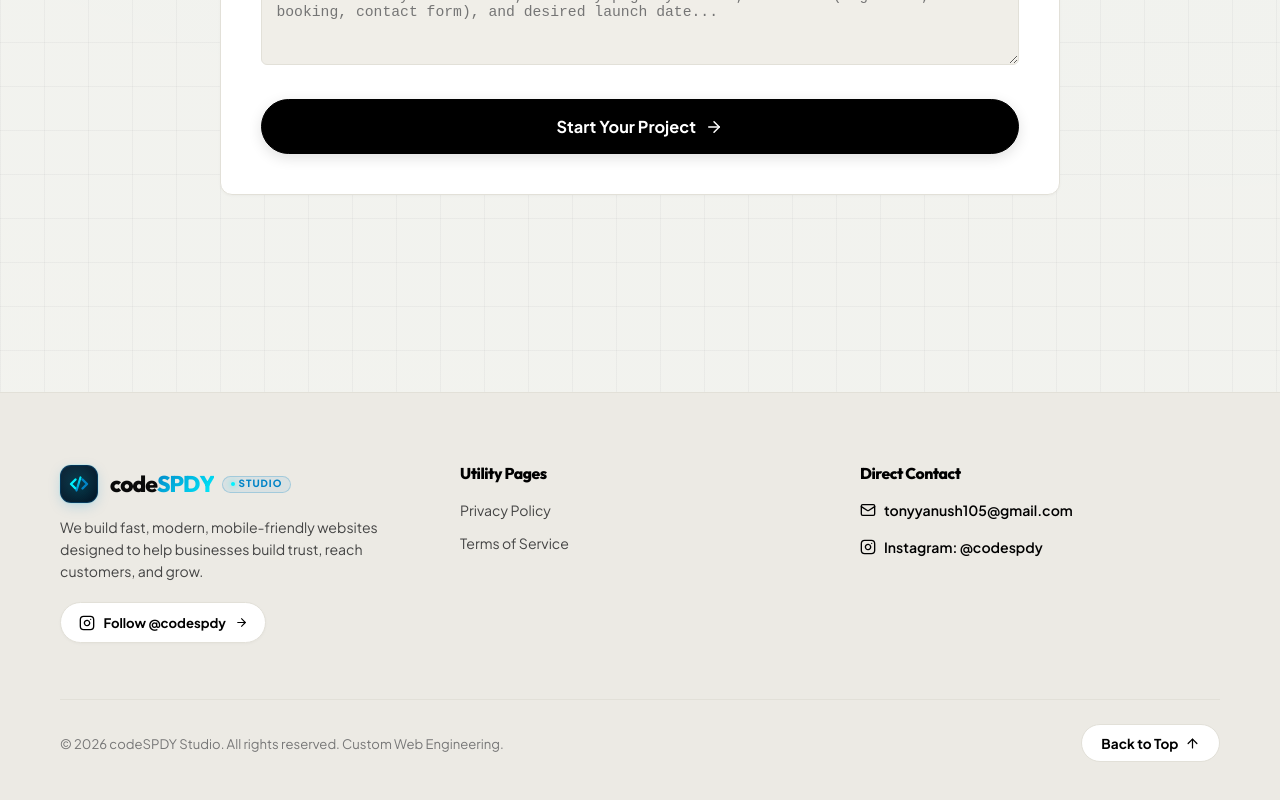
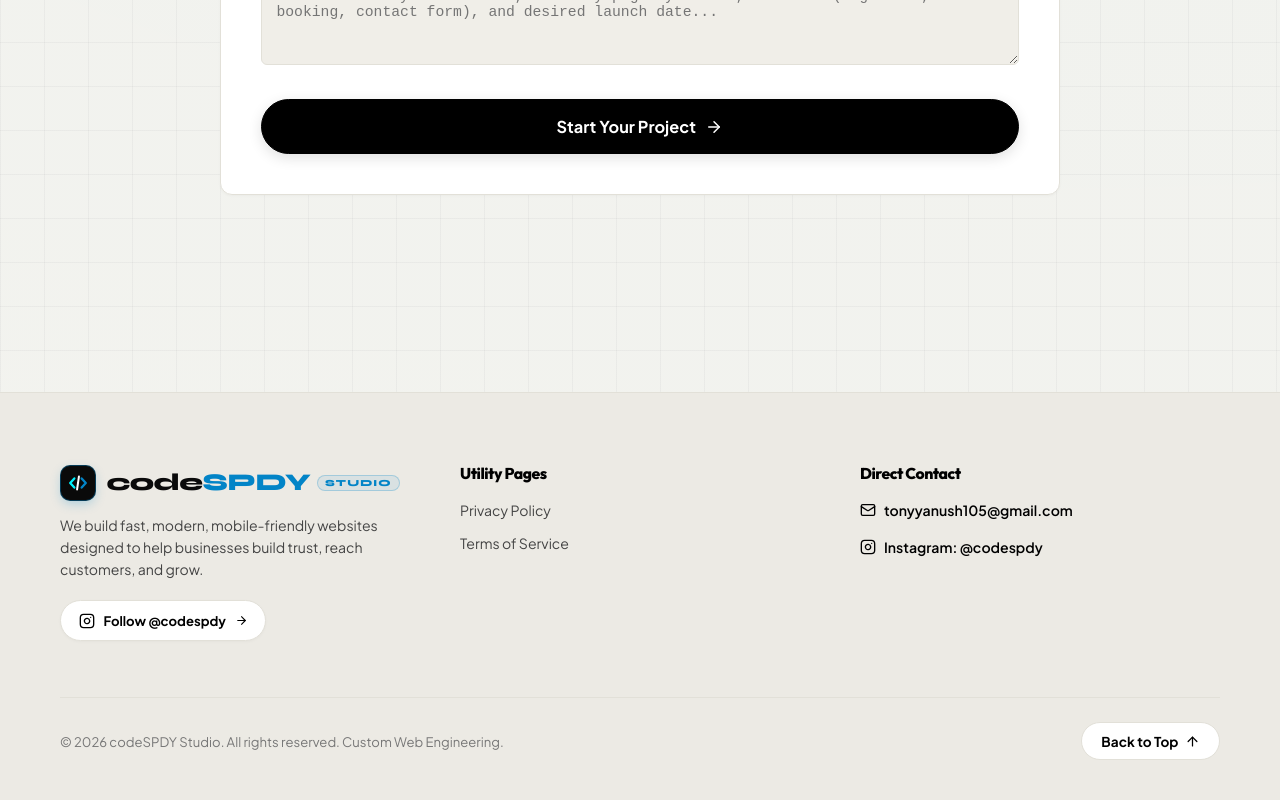
Before and after one commit to don-yanush25/codespdy, a React (Vite) app: page / in a window 1280 px wide. Shown: the part 10738-11538 px from the top of the page. Built offline with nearby package versions, Linux system fonts and the light colour scheme.

Commit message:
Apply ITC Kabel geometric typography to codeSPDY brand identity

```diff
--- a/index.html
+++ b/index.html
@@ -32,10 +32,10 @@
     <link rel="canonical" href="https://codespdy.com/" />
     <meta name="robots" content="index, follow" />
 
-    <!-- Google Fonts -->
+    <!-- Google Fonts (including Syne for ITC Kabel style geometric branding) -->
     <link rel="preconnect" href="https://fonts.googleapis.com">
     <link rel="preconnect" href="https://fonts.gstatic.com" crossorigin>
-    <link href="https://fonts.googleapis.com/css2?family=Outfit:wght@400;500;600;700;800&family=Plus+Jakarta+Sans:wght@400;500;600;700;800&display=swap" rel="stylesheet">
+    <link href="https://fonts.googleapis.com/css2?family=Outfit:wght@400;500;600;700;800;900&family=Plus+Jakarta+Sans:wght@400;500;600;700;800&family=Space+Grotesk:wght@600;700;800&family=Syne:wght@700;800;900&display=swap" rel="stylesheet">
 
     <!-- Schema.org Structured Data -->
     <script type="application/ld+json">
--- a/src/components/CodeSpdyLogo.jsx
+++ b/src/components/CodeSpdyLogo.jsx
@@ -2,110 +2,88 @@ import React from 'react';
 
 export default function CodeSpdyLogo({ size = 'default', showBadge = true, theme = 'light' }) {
   const isSmall = size === 'small';
-  const iconSize = isSmall ? 32 : 38;
+  const iconSize = isSmall ? 32 : 36;
 
   return (
     <div
       style={{
         display: 'inline-flex',
         alignItems: 'center',
-        gap: '0.75rem',
+        gap: '0.65rem',
         textDecoration: 'none',
         userSelect: 'none',
       }}
       className="codespdy-brand-mark"
     >
-      {/* Precision Engineered Geometric Vector Emblem */}
+      {/* Precision Geometric Emblem */}
       <div
         style={{
           width: `${iconSize}px`,
           height: `${iconSize}px`,
-          borderRadius: '11px',
-          background: 'linear-gradient(145deg, #0f172a 0%, #020617 100%)',
-          border: '1px solid rgba(2, 132, 199, 0.35)',
-          boxShadow: '0 4px 14px -2px rgba(2, 132, 199, 0.25), 0 0 0 1px rgba(0, 242, 254, 0.1)',
+          borderRadius: '10px',
+          background: '#0a0a0a',
+          border: '1.5px solid rgba(2, 132, 199, 0.4)',
+          boxShadow: '0 4px 12px -2px rgba(2, 132, 199, 0.3)',
           display: 'flex',
           alignItems: 'center',
           justifyContent: 'center',
+          flexShrink: 0,
           position: 'relative',
           overflow: 'hidden',
-          flexShrink: 0,
-          transition: 'all 0.3s cubic-bezier(0.22, 1, 0.36, 1)',
         }}
       >
-        {/* Ambient Inner Glow */}
-        <div
-          style={{
-            position: 'absolute',
-            top: '-50%',
-            left: '-50%',
-            width: '200%',
-            height: '200%',
-            background: 'radial-gradient(circle at center, rgba(0, 242, 254, 0.2) 0%, transparent 65%)',
-            pointerEvents: 'none',
-          }}
-        />
-
-        {/* High-Tech Vector Code & Speed Glyph */}
         <svg
-          width={isSmall ? '20' : '24'}
-          height={isSmall ? '20' : '24'}
+          width={isSmall ? '18' : '22'}
+          height={isSmall ? '18' : '22'}
           viewBox="0 0 24 24"
           fill="none"
           xmlns="http://www.w3.org/2000/svg"
-          style={{ position: 'relative', zIndex: 1 }}
         >
-          {/* Left Code Bracket < */}
+          {/* Left Bracket */}
           <path
-            d="M8.5 7.5L4 12L8.5 16.5"
+            d="M8 7L3.5 12L8 17"
             stroke="#00F2FE"
-            strokeWidth="2.4"
+            strokeWidth="2.5"
             strokeLinecap="round"
             strokeLinejoin="round"
           />
-          {/* Right Code Bracket > */}
+          {/* Right Bracket */}
           <path
-            d="M15.5 7.5L20 12L15.5 16.5"
+            d="M16 7L20.5 12L16 17"
             stroke="#0284C7"
-            strokeWidth="2.4"
+            strokeWidth="2.5"
             strokeLinecap="round"
             strokeLinejoin="round"
           />
-          {/* Dynamic Speed Bolt Center S / Slash */}
+          {/* Center Speed Slash */}
           <path
-            d="M13.5 5.5L9.5 18.5"
-            stroke="url(#spdyGrad)"
+            d="M13 5L11 19"
+            stroke="#ffffff"
             strokeWidth="2.2"
             strokeLinecap="round"
           />
-          <defs>
-            <linearGradient id="spdyGrad" x1="9.5" y1="5.5" x2="13.5" y2="18.5" gradientUnits="userSpaceOnUse">
-              <stop stopColor="#00F2FE" />
-              <stop offset="1" stopColor="#0284C7" />
-            </linearGradient>
-          </defs>
         </svg>
       </div>
 
-      {/* Brand Name & Studio Lockup */}
-      <div style={{ display: 'flex', alignItems: 'center', gap: '0.45rem' }}>
+      {/* ITC Kabel Style Geometric Brand Typography */}
+      <div style={{ display: 'flex', alignItems: 'center', gap: '0.4rem' }}>
         <span
           style={{
-            fontFamily: "'Outfit', 'Plus Jakarta Sans', sans-serif",
-            fontSize: isSmall ? '1.25rem' : '1.42rem',
-            fontWeight: 900,
-            letterSpacing: '-0.04em',
+            fontFamily: "'Syne', 'Outfit', sans-serif",
+            fontSize: isSmall ? '1.3rem' : '1.5rem',
+            fontWeight: 800,
+            letterSpacing: '-0.025em',
             lineHeight: 1,
             color: theme === 'dark' ? '#ffffff' : '#0a0a0a',
+            textTransform: 'none',
           }}
         >
           code
           <span
             style={{
-              background: 'linear-gradient(135deg, #0284C7 0%, #00F2FE 100%)',
-              WebkitBackgroundClip: 'text',
-              WebkitTextFillColor: 'transparent',
+              color: '#0284C7',
               fontWeight: 900,
+              letterSpacing: '-0.01em',
             }}
           >
             SPDY
@@ -115,30 +93,19 @@ export default function CodeSpdyLogo({ size = 'default', showBadge = true, theme
         {showBadge && (
           <span
             style={{
-              fontSize: '0.62rem',
+              fontFamily: "'Syne', 'Outfit', sans-serif",
+              fontSize: '0.58rem',
               fontWeight: 800,
-              letterSpacing: '0.1em',
+              letterSpacing: '0.12em',
               textTransform: 'uppercase',
               color: '#0284C7',
               background: 'rgba(2, 132, 199, 0.08)',
               border: '1px solid rgba(2, 132, 199, 0.25)',
-              padding: '0.18rem 0.5rem',
+              padding: '0.15rem 0.45rem',
               borderRadius: 'var(--radius-pill)',
               lineHeight: 1,
-              display: 'inline-flex',
-              alignItems: 'center',
-              gap: '0.25rem',
             }}
           >
-            <span
-              style={{
-                width: '4px',
-                height: '4px',
-                borderRadius: '50%',
-                background: '#00F2FE',
-                boxShadow: '0 0 6px #00F2FE',
-              }}
-            />
             STUDIO
           </span>
         )}
```
